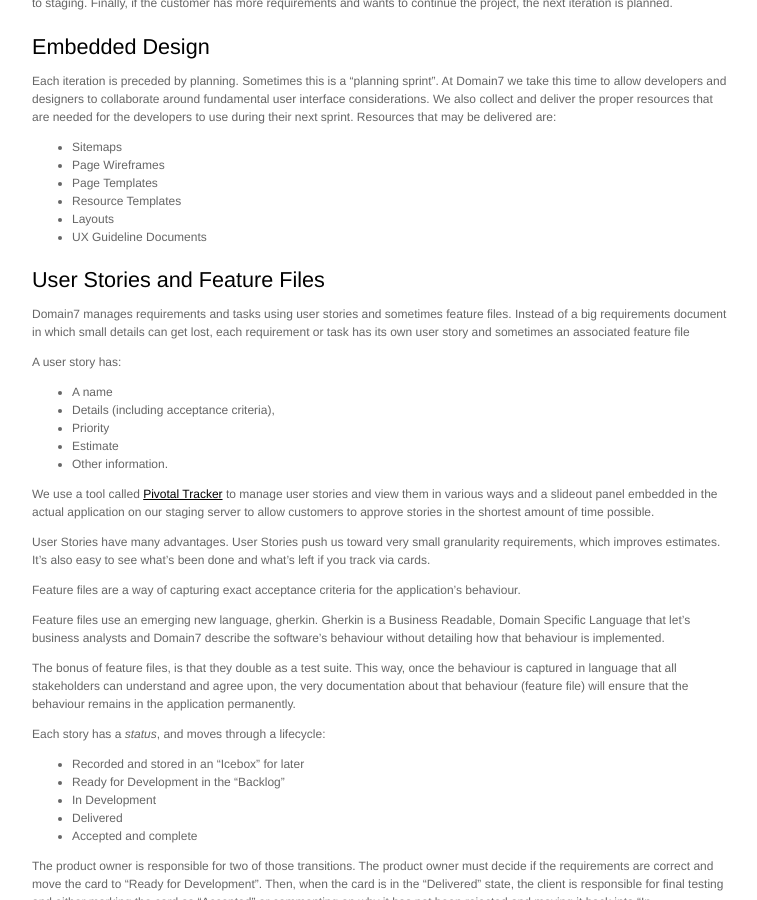
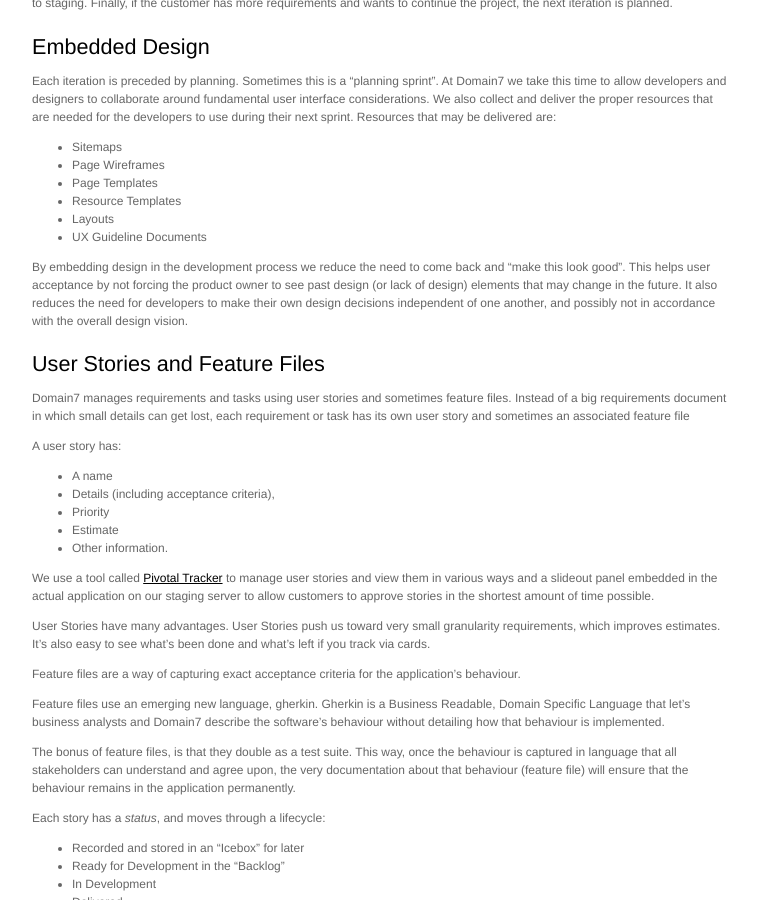
Before and after one commit to domain7/development, a Jekyll site: the page built from stakeholder_narrative.md, in a window 1280 px wide and 900 px high, scrolled down 5438 px. Shown: the whole window, without its empty margins (258-1015 px from the left). Built offline with Jekyll 4.4.1, drawn with Linux system fonts in a browser that asks for light colours.

Commit message:
Iterations

```diff
--- a/_includes/iterations.md
+++ b/_includes/iterations.md
@@ -22,3 +22,5 @@ Each iteration is preceded by planning. Sometimes this is a "planning sprint". A
 * Resource Templates
 * Layouts
 * UX Guideline Documents
+
+By embedding design in the development process we reduce the need to come back and "make this look good". This helps user acceptance by not forcing the product owner to see past design (or lack of design) elements that may change in the future. It also reduces the need for developers to make their own design decisions independent of one another, and possibly not in accordance with the overall design vision.
```
